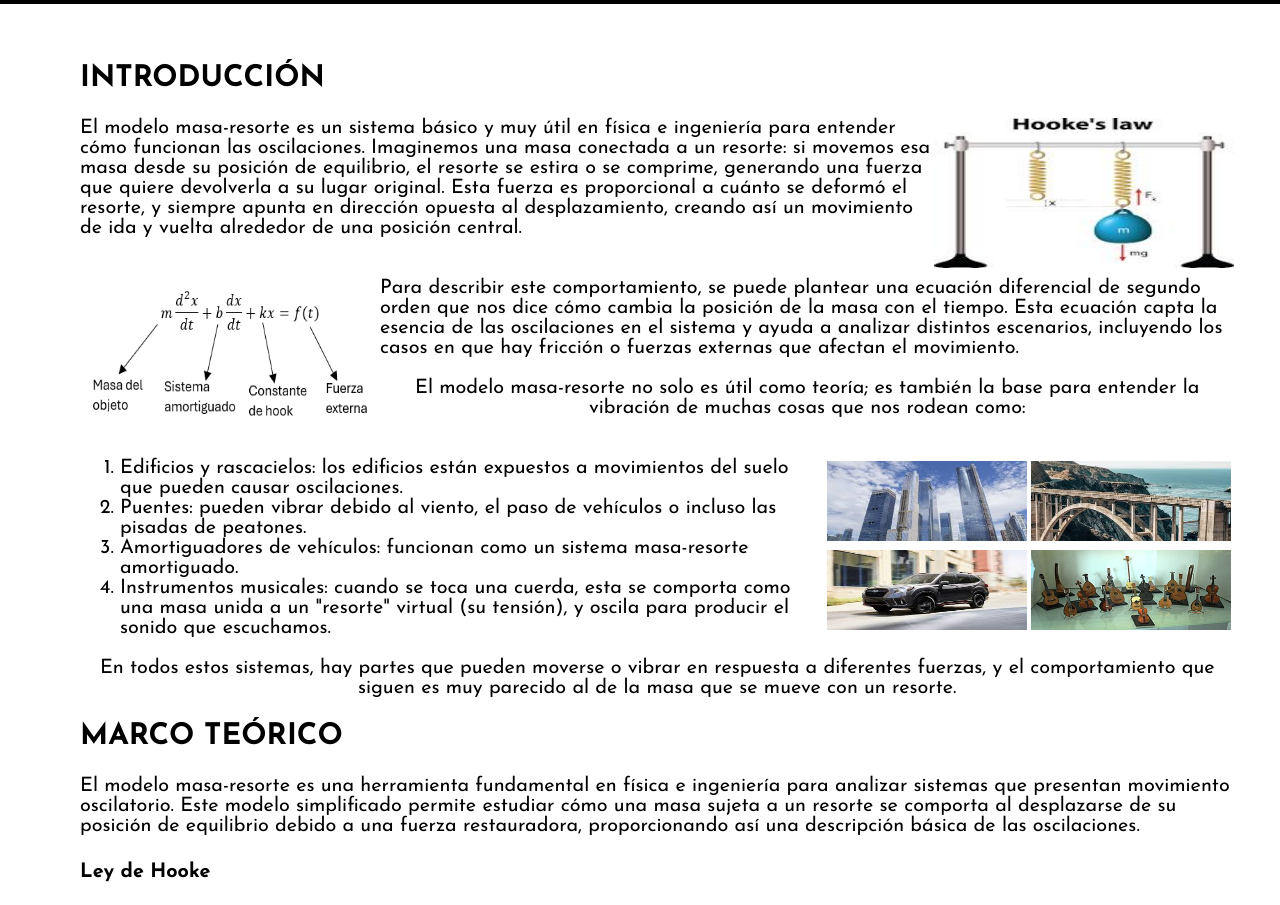
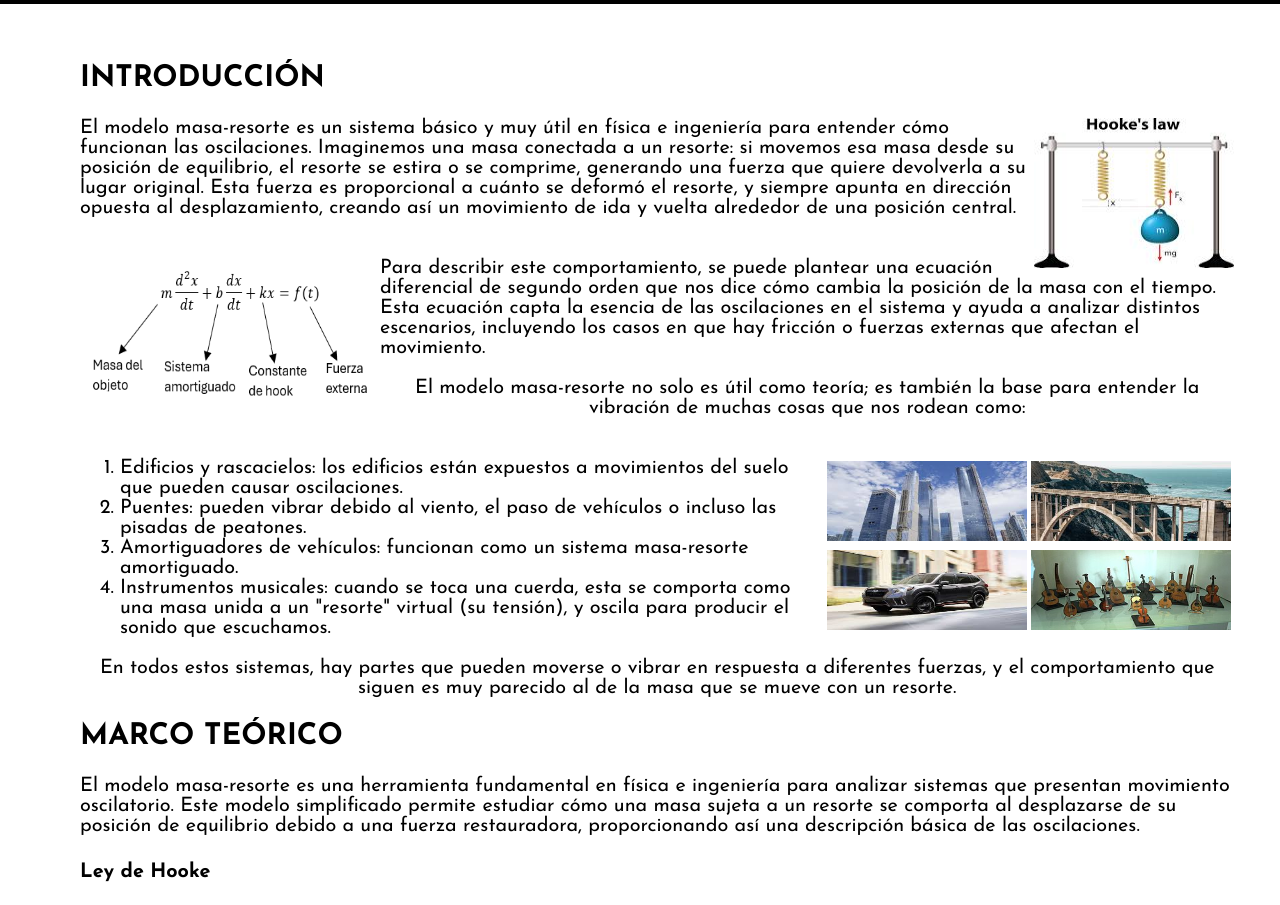
Before and after one commit to MariaFernandaSP/edo, a plain HTML site: page index.html in a window 1280 px wide. Shown: the part 932-1837 px from the top of the page. Drawn offline with nearby package versions, Linux system fonts and the light colour scheme; a script that the page names is missing.

Commit message:
Update index.html

```diff
--- a/index.html
+++ b/index.html
@@ -128,7 +128,7 @@
             <h2>INTRODUCCIÓN</h2>
             <p>
                 <section>
-                        <img src="images/reso.png" width="300px" height="150px" align="right">
+                        <img src="images/reso.png" width="200px" height="150px" align="right">
                         El modelo masa-resorte es un sistema básico y muy útil en física e ingeniería para entender cómo funcionan las oscilaciones. Imaginemos una masa conectada a un resorte: si movemos esa masa desde su posición de equilibrio, el resorte se estira o se comprime, generando una fuerza que quiere devolverla a su lugar original. Esta fuerza es proporcional a cuánto se deformó el resorte, y siempre apunta en dirección opuesta al desplazamiento, creando así un movimiento de ida y vuelta alrededor de una posición central.
                 </section>
                 <br><br>
```
